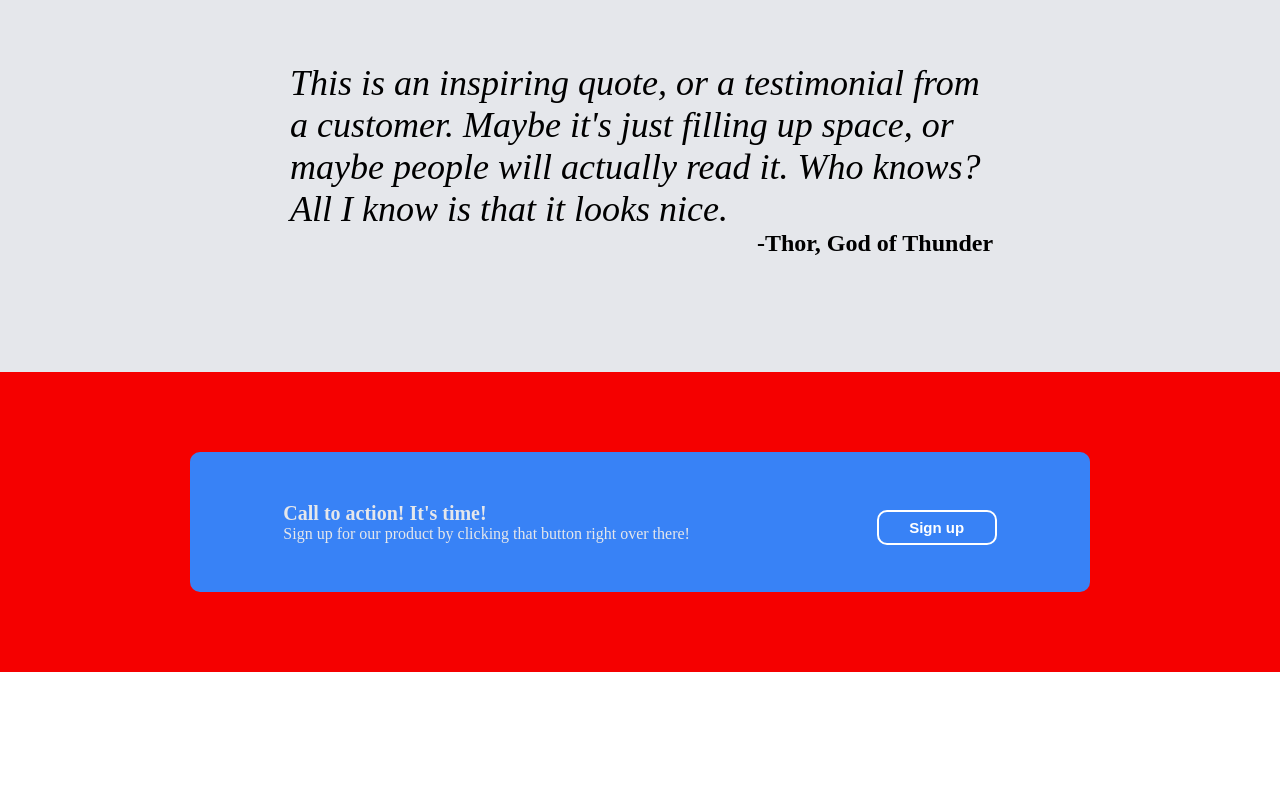
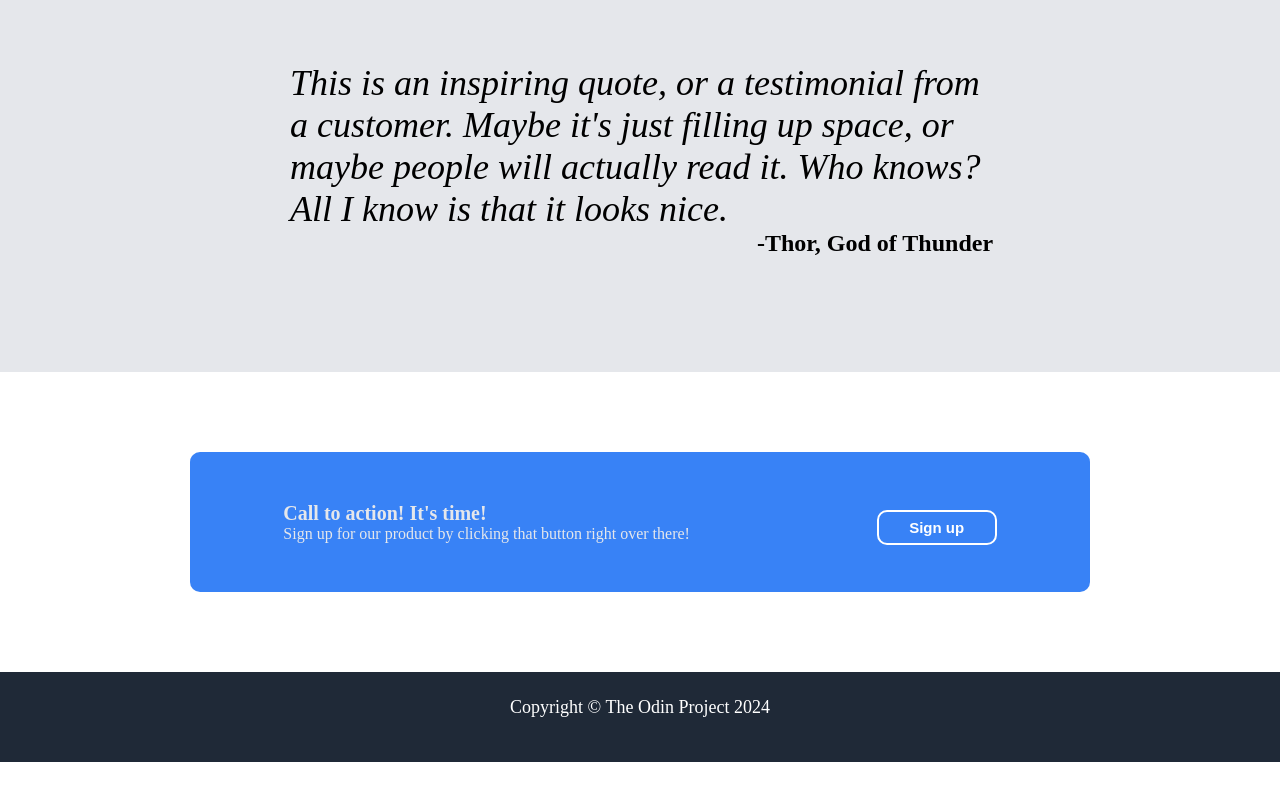
Before and after one commit to anmol25e/odin-landingpage, a plain HTML site: page index.html in a window 1280 px wide. Shown: the part 1068-1868 px from the top of the page. After the commit the page ends 1830 px from the top, so only its background shows below. Drawn offline with Linux system fonts and the light colour scheme.

Commit message:
footer done

```diff
--- a/index.html
+++ b/index.html
@@ -132,8 +132,17 @@
             </div>
 
 
-        </mid>
+        </div>
     </div>
+
+
+    <div class="footer">
+
+        <div class="end">
+            <p id="ende"> Copyright © The Odin Project 2024</p>
+        </div>
+    </div>
+
 
 
 </body>
--- a/style.css
+++ b/style.css
@@ -3,9 +3,7 @@
     padding: 0%;
 }
 
-body{
-    height: 2000px;
-}
+
 
 .top{
     background-color: #1F2937;
@@ -180,12 +178,11 @@ ul {
 
   }
   .mid3{
-    background-color: rgb(245, 0, 0);
+    background-color: rgb(255, 255, 255);
     height: 300px;
     display: flex;
     align-items: center;
     justify-content: center;
-    flex-direction: column;
 
   }
 
@@ -228,7 +225,16 @@ ul {
     display: flex;
     background-color: #1F2937;
     width: 100%;
-    height: 70px;
+    height: 90px;
+    display: flex;
+    align-items: center;
+    justify-content: center;
 
 
   }
+
+  #ende{
+    font-size: 18px;
+    color: white;
+    padding-bottom: 20px;
+  }
```
